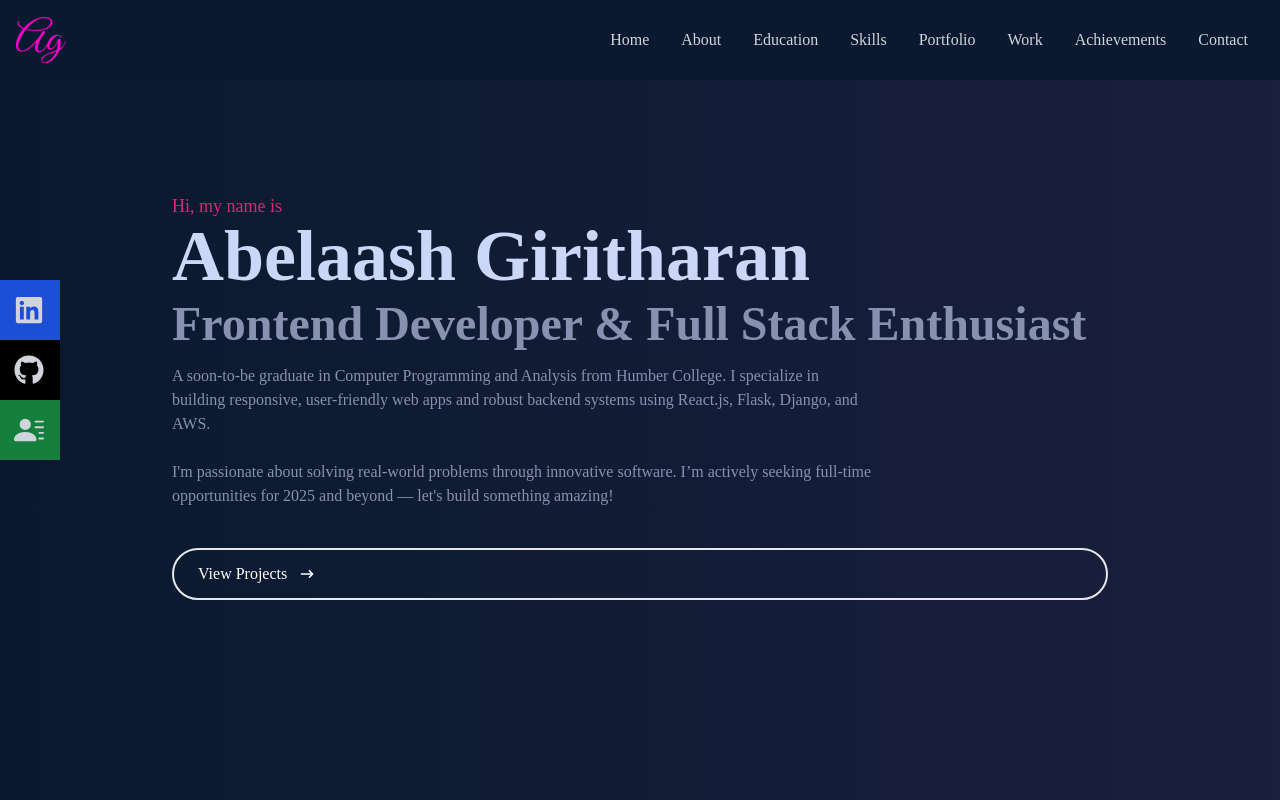
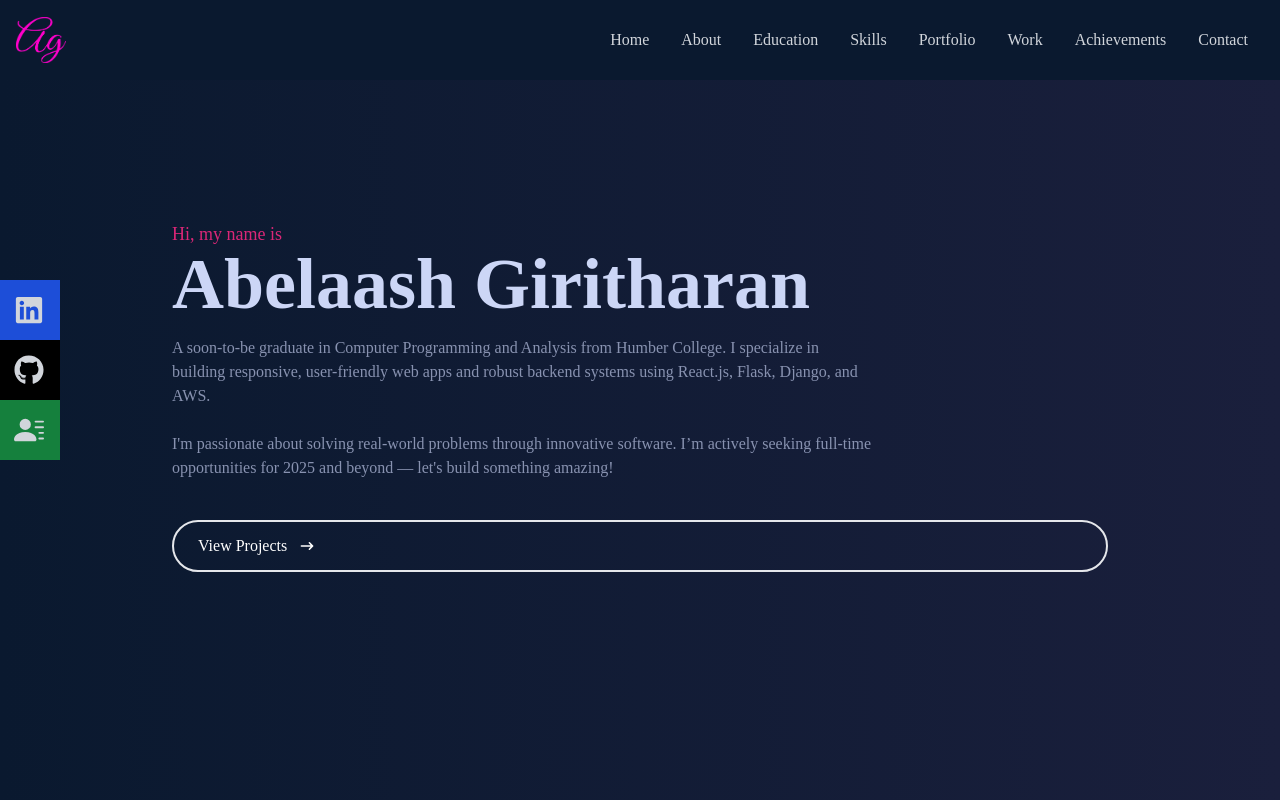
Before and after one commit to Abelaash/Abelaash-React_Portfolio, a React (Create React App) app: page / in a window 1280 px wide. Shown: the top 800 px of the page. Built offline with nearby package versions, Linux system fonts and the light colour scheme.

Commit message:
update home page

```diff
--- a/src/components/Home.jsx
+++ b/src/components/Home.jsx
@@ -11,10 +11,6 @@ const Home = () => {
         <h1 className="text-4xl sm:text-7xl font-bold text-[#ccd6f6] animate-fade-in-up">
           Abelaash Giritharan
         </h1>
-
-        <h2 className="text-2xl sm:text-5xl font-bold text-[#8892b0] mt-2 animate-fade-in-up delay-200">
-          Frontend Developer & Full Stack Enthusiast
-        </h2>
 
         <p className="text-[#8892b0] py-4 max-w-[700px] animate-fade-in-up delay-400">
           A soon-to-be graduate in Computer Programming and Analysis from Humber College. I specialize in building responsive, user-friendly web apps and robust backend systems using React.js, Flask, Django, and AWS.
```
